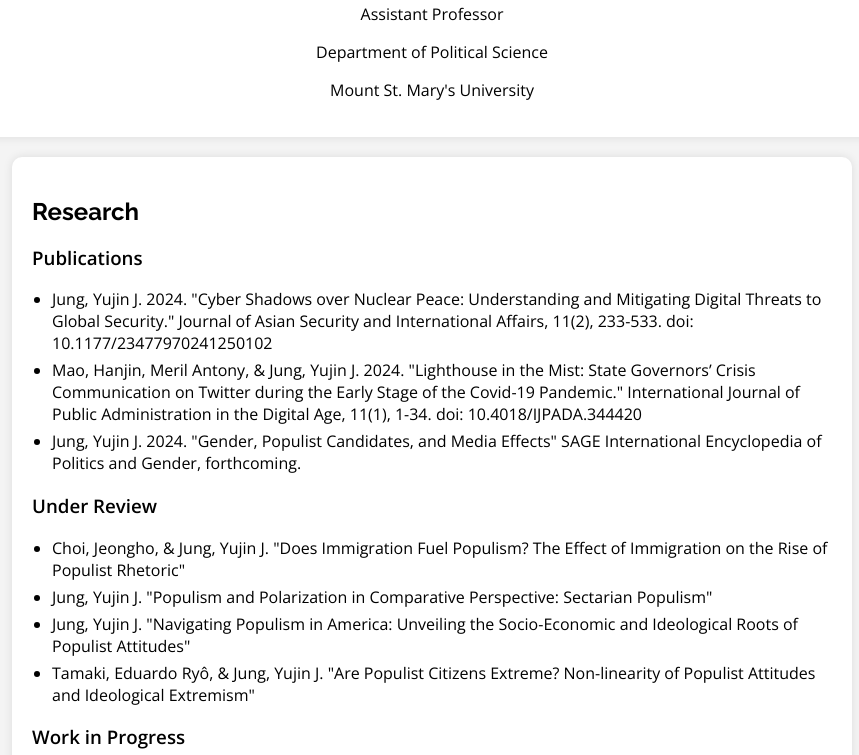
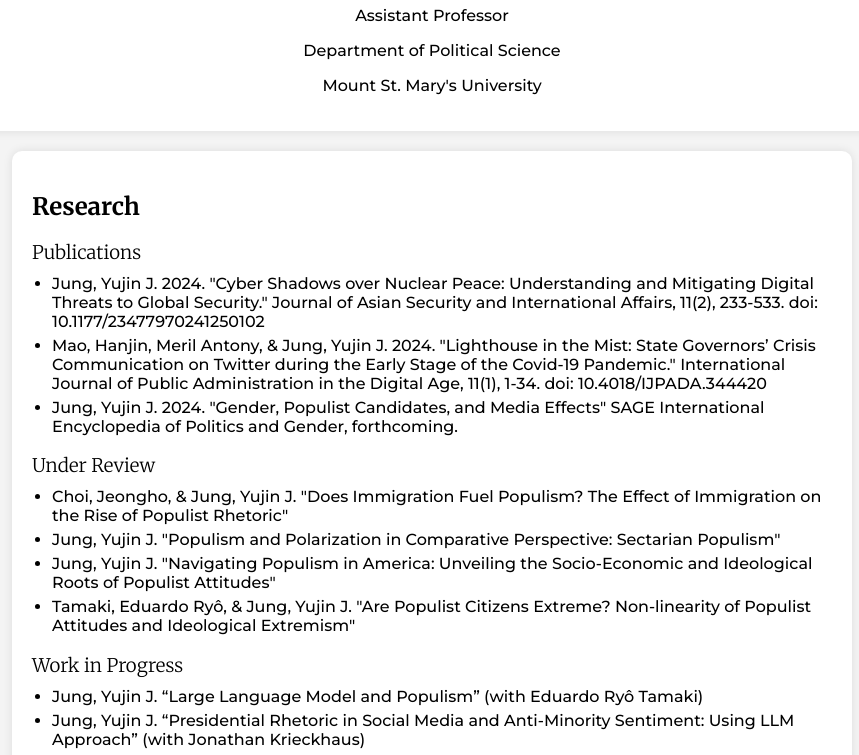
Before and after one commit to juliajung11/juliajung11.github.io, a plain HTML site: page index.html in a window 1280 px wide. Shown: the part 100-855 px from the top of the page, without its empty margins (208-1067 px from the left). Drawn offline with nearby package versions, Linux system fonts and the light colour scheme.

Commit message:
Update index.html

```diff
--- a/index.html
+++ b/index.html
@@ -5,10 +5,10 @@
     <meta name="viewport" content="width=device-width, initial-scale=1.0">
     <title>Dr. Yujin J. Jung</title>
     <style>
-        @import url('https://fonts.googleapis.com/css2?family=Merriweather:wght@400;700&family=Open+Sans:wght@300;400;600&family=Raleway:wght@400;700&display=swap');
+        @import url('https://fonts.googleapis.com/css2?family=Merriweather:wght@300;700&family=Montserrat:wght@300;500&family=Playfair+Display:wght@400;700&display=swap');
 
         body {
-            font-family: 'Open Sans', sans-serif;
+            font-family: 'Montserrat', sans-serif;
             margin: 0;
             padding: 0;
             display: flex;
@@ -22,10 +22,10 @@
             padding: 20px;
             width: 100%;
             box-shadow: 0 0 10px rgba(0, 0, 0, 0.1);
-            font-family: 'Merriweather', serif;
+            font-family: 'Playfair Display', serif;
         }
         .header p {
-            font-family: 'Open Sans', sans-serif;
+            font-family: 'Montserrat', sans-serif;
         }
         .container {
             width: 80%;
@@ -40,8 +40,14 @@
             margin-bottom: 20px;
         }
         .section h2 {
-            font-family: 'Raleway', sans-serif;
+            font-family: 'Merriweather', serif;
+            font-weight: 700;
             margin-bottom: 10px;
+        }
+        .section h3 {
+            font-family: 'Merriweather', serif;
+            font-weight: 300;
+            margin-bottom: 5px;
         }
         .section ul {
             margin: 10px 0;
@@ -49,6 +55,7 @@
         }
         .section ul li {
             margin-bottom: 5px;
+            font-family: 'Montserrat', sans-serif;
         }
         .divider {
             border-top: 1px solid #ccc;
```
